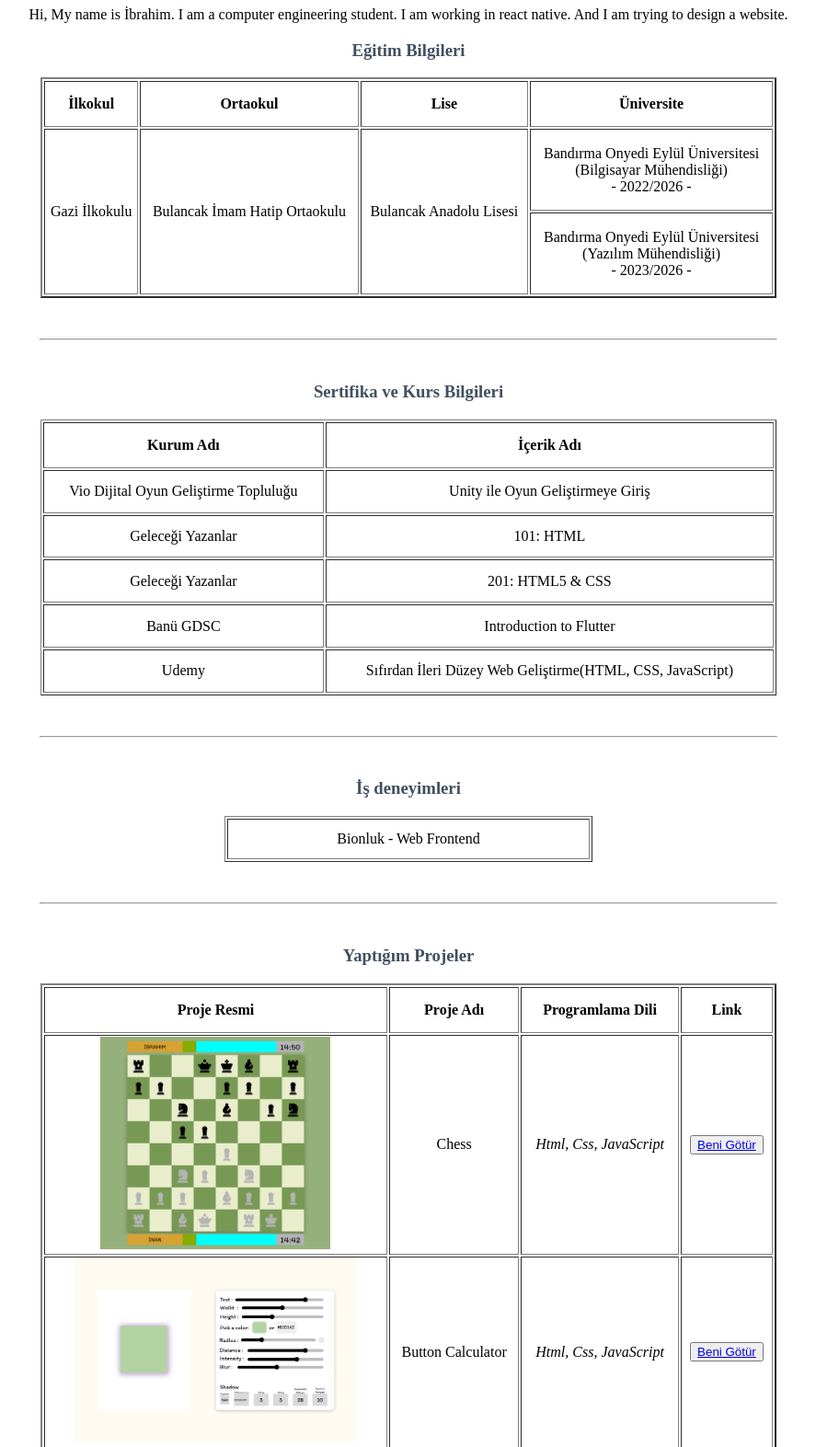
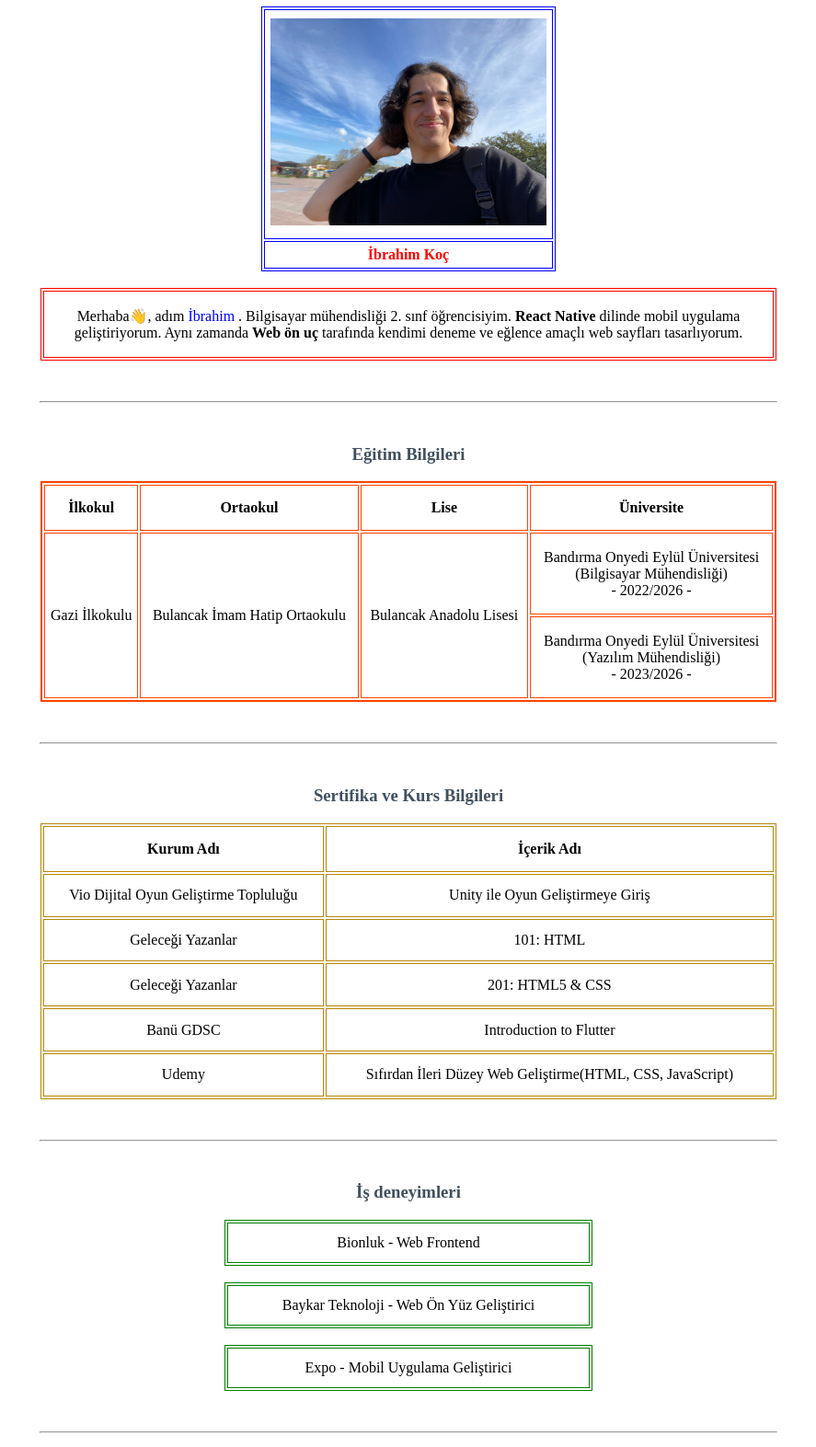
Before and after one commit to iibrahimkoc/inan-hoca-portfolio, a plain HTML site: page index.html in a window 1280 px wide. Shown: the part 73-1646 px from the top of the page at 92% size, without its empty margins (196-1083 px from the left). Drawn offline with Linux system fonts and the light colour scheme.

Commit message:
Add files via upload

```diff
--- a/index.html
+++ b/index.html
@@ -5,25 +5,57 @@
     <meta charset="UTF-8">
     <meta name="viewport" content="width=device-width, initial-scale=1.0">
     <title>İbrahim Koç</title>
-    <link rel="icon" href="">
 </head>
 
 <body align="center">
 
     <font color="#4013099">
-        <h1>My Portfolio</h1>
+        <h1>Özgeçmişim</h1>
     </font>
 
-    <p>Hi, My name is İbrahim. I am a computer engineering student. I am working in react native. And I am trying to
-        design a website.</p>
+    <table border="1" width="320"  align="center" borderColor="blue">
+        <tbody>
+
+            <tr height="250">
+                <td><img width="300" src="src/me.jpeg" alt=""></td>
+            </tr>
+            <tr height="30">
+                <td><font color="red">
+                    <b>İbrahim Koç</b>
+                </font></td>
+            </tr>
+        </tbody>
+    </table>
+
+    <br>
+
+    <table width="800" border="1" align="center" borderColor="red">
+        <tbody>
+            <tr>
+                <td>
+                    <p>Merhaba👋, adım <span>
+                            <font color="blue">İbrahim
+                        </span></font>.
+                        Bilgisayar mühendisliği 2. sınf öğrencisiyim. <strong>React Native</strong> dilinde mobil
+                        uygulama geliştiriyorum.
+                        Aynı zamanda <strong>Web ön uç</strong> tarafında kendimi deneme ve eğlence amaçlı web sayfları
+                        tasarlıyorum.
+                    </p>
+                </td>
+            </tr>
+        </tbody>
+    </table>
+
+    <br><br>
+    <hr width="800"><br>
 
     <font color="#405060">
         <h3>Eğitim Bilgileri</h3>
     </font>
 
-    <table width="800" height="240" border="2" align="center">
+
+    <table width="800" height="240" border="2" align="center" borderColor="orangered">
         <thead height="50">
-
             <tr>
                 <th>İlkokul</th>
                 <th>Ortaokul</th>
@@ -50,12 +82,16 @@
         </tbody>
     </table>
 
+
     <br><br>
     <hr width="800"><br>
+
     <font color="#405060">
         <h3>Sertifika ve Kurs Bilgileri</h3>
     </font>
-    <table width="800" height="300" border="1" align="center">
+
+
+    <table width="800" height="300" border="1" align="center" borderColor="darkgoldenrod">
 
         <thead height="50">
             <tr>
@@ -84,29 +120,46 @@
                 <td>Udemy</td>
                 <td>Sıfırdan İleri Düzey Web Geliştirme(HTML, CSS, JavaScript)</td>
             </tr>
-
         </tbody>
     </table>
 
 
-
     <br><br>
     <hr width="800"><br>
+
     <font color="#405060">
         <h3>İş deneyimleri</h3>
     </font>
-    <table width="400" height="50" border="1" align="center">
+
+
+    <table width="400" height="50" border="1" align="center" borderColor="green">
         <tr>
             <td>Bionluk - Web Frontend </td>
         </tr>
     </table>
+    <br>
+    <table width="400" height="50" border="1" align="center" borderColor="green">
+        <tr>
+            <td>Baykar Teknoloji - Web Ön Yüz Geliştirici </td>
+        </tr>
+    </table>
+    <br>
+    <table width="400" height="50" border="1" align="center" borderColor="green">
+        <tr>
+            <td>Expo - Mobil Uygulama Geliştirici</td>
+        </tr>
+    </table>
+
 
     <br><br>
     <hr width="800"><br>
+
     <font color="#405060">
         <h3>Yaptığım Projeler</h3>
     </font>
-    <table width="800" border="2" align="center">
+
+
+    <table width="800" border="2" align="center" borderColor="blue">
         <thead height="50">
             <tr>
                 <th>Proje Resmi</th>
@@ -117,25 +170,25 @@
         </thead>
         <tbody align="center">
             <tr>
-                <td><img width="250" src="src/chess.png" alt=""></td>
+                <td><img width="250" src="src/chess.png" alt="Satranç tahtası"></td>
                 <td>Chess</td>
                 <td><em>Html, Css, JavaScript</em></td>
                 <td><button><a href="https://github.com/iibrahimkoc/chess">Beni Götür</a></button></td>
             </tr>
             <tr>
-                <td><img height="200" src="src/buttonCalculator.png" alt=""></td>
+                <td><img height="200" src="src/buttonCalculator.png" alt="Buton oluşturma makinesi"></td>
                 <td>Button Calculator</td>
                 <td><em>Html, Css, JavaScript</em></td>
                 <td><button><a href="https://github.com/iibrahimkoc">Beni Götür</a></td></button>
             </tr>
             <tr>
-                <td><img width="150" src="src/calculator.png" alt=""></td>
+                <td><img width="150" src="src/calculator.png" alt="Hesap makinesi"></td>
                 <td>Calculator</td>
                 <td><em>Html, Css, JavaScript</em></td>
                 <td><button><a href="https://github.com/iibrahimkoc/iOS-Calculator">Beni Götür</a></button></td>
             </tr>
             <tr>
-                <td><img width="150" src="src/zikirmatik.jpg" alt=""></td>
+                <td><img width="150" src="src/zikirmatik.jpg" alt="Zikir Matik Uygulaması"></td>
                 <td>Zikir Matik</td>
                 <td><em>React Native</em></td>
                 <td><button><a href="https://github.com/iibrahimkoc">Beni Götür</a></button></td>
@@ -143,12 +196,16 @@
         </tbody>
     </table>
 
+
     <br><br>
     <hr width="800"><br>
+
     <font color="#405060">
         <h3>İletişim Bilgileri</h3>
     </font>
-    <table width="800" height="150" border="1" align="center">
+
+
+    <table width="800" height="150" border="1" align="center" borderColor="blueviolet">
         <thead height="50">
             <tr>
                 <th>Github</th>
@@ -159,11 +216,11 @@
         <tbody>
             <tr>
                 <td><a target="_blank" href="https://github.com/iibrahimkoc"><img width="64" src="src/github.png"
-                            alt=""></a></td>
+                            alt="Github logosu"></a></td>
                 <td><a target="_blank" href="https://www.linkedin.com/in/iibrahimkoc/"><img width="64"
-                            src="src/linkedin.png" alt=""></a></td>
+                            src="src/linkedin.png" alt="Linkedin logosu"></a></td>
                 <td><a target="_blank" href="https://www.instagram.com/ibrahimkoc.ik/"><img width="64"
-                            src="src/instagram.png" alt=""></a></td>
+                            src="src/instagram.png" alt="İnstagram "></a></td>
             </tr>
         </tbody>
     </table>
```
Also changed, not shown: src/me.jpeg (added).
